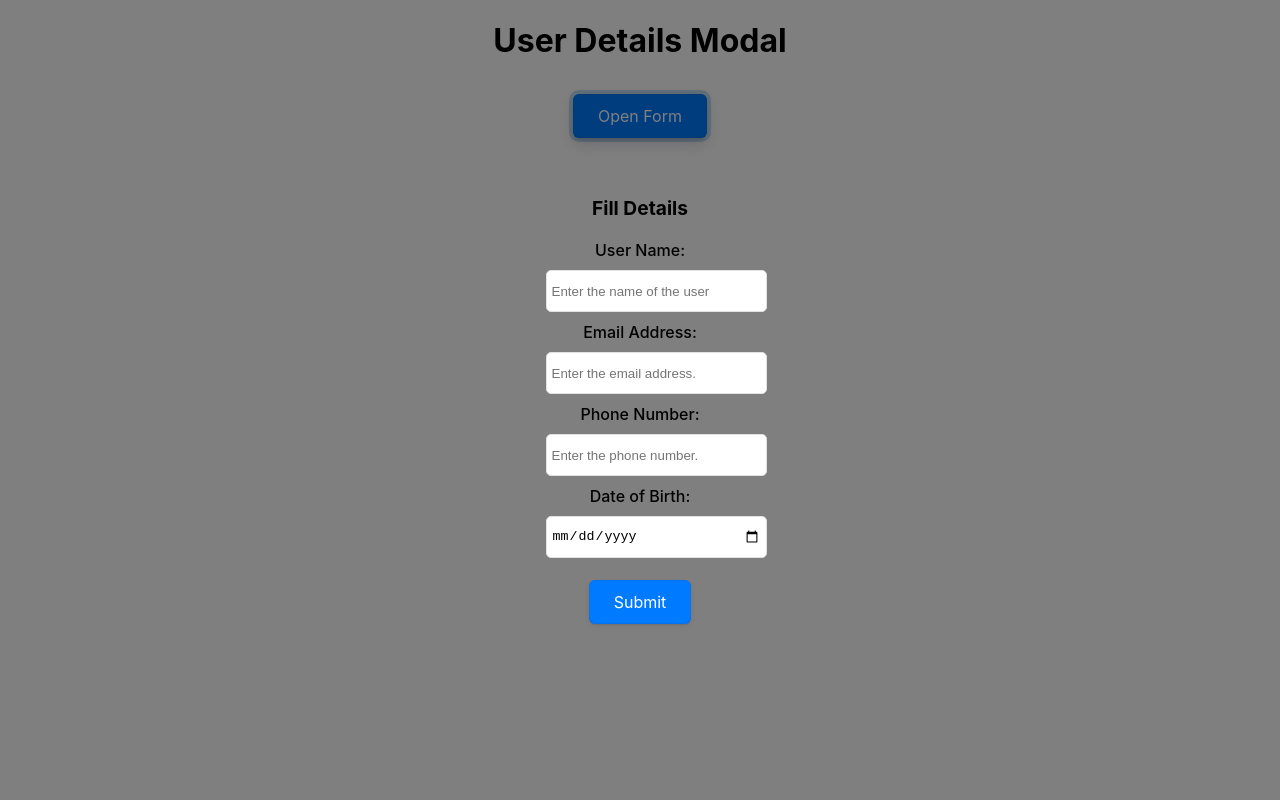
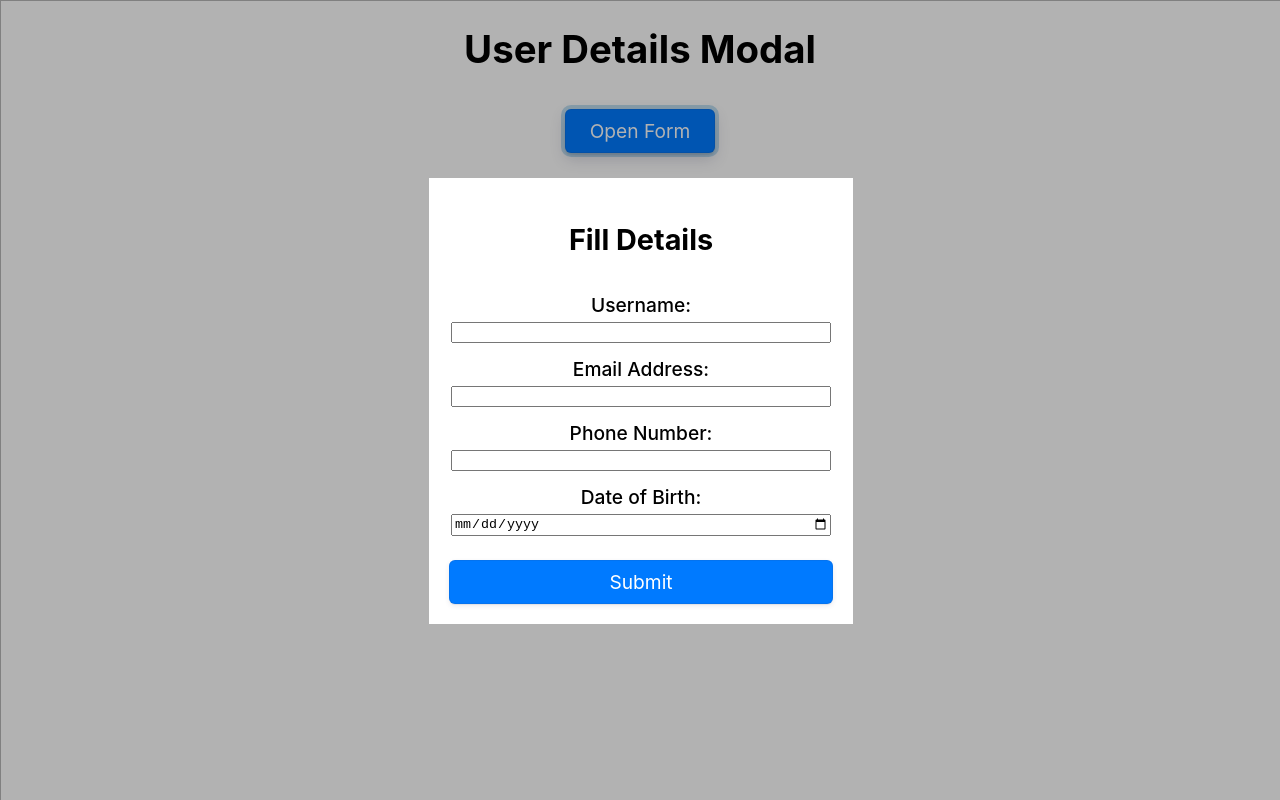
Before and after one commit to CoiferousYogi/xModal, a React (Create React App) app: page / in a window 1280 px wide. Both pictures are taken after a click on the button "Open Form". Built offline with nearby package versions, Linux system fonts and the light colour scheme.

Commit message:
Fixes with regards to assessment

```diff
--- a/src/App.css
+++ b/src/App.css
@@ -1,55 +1,51 @@
-.modalDiv {
-  display: flex;
-  justify-content: center;
-  align-items: center;
+.App {
+  text-align: center;
+  font-size: 1.2rem;
+  margin: 0;
+  padding: 0;
+}
+.modal {
+  width: 100%;
+  height: 100%;
+  z-index: -1;
+  background-color: white;
+  /* position: fixed; */
+}
+.modal-content {
+  border: 1px solid gray;
+  margin: 0 auto;
+  /* padding: 10px; */
+  background-color: rgba(0, 0, 0, 0.3);
+
+  width: 100%;
+  height: 100vh;
+  z-index: 10;
   position: fixed;
   top: 0;
-  left: 0;
-  right: 0;
-  bottom: 0;
-  background-color: rgba(0, 0, 0, 0.5);
+  display: grid;
+  place-items: center;
+}
+form {
+  background-color: white;
   padding: 20px;
+  display: flex;
+  flex-direction: column;
+  gap: 10px;
+  height: fit-content;
+  width: 30%;
+  margin: 0 auto;
+  /* position: fixed;
+  transform: translate(100%, 100%); */
+}
+.input-group {
+  display: flex;
+  flex-direction: column;
+  gap: 5px;
+  padding: 2px;
 }
 
-.modal-content {
-  background-color: white;
-  padding: 20px;
-  border-radius: 5px;
-  width: 100%;
-  max-width: 50vw;
-  max-height: 80vh;
-  overflow-y: auto;
-  box-shadow: 0 4px 8px rgba(0, 0, 0, 0.2);
-}
-
-h3 {
-  margin: 20px 20px 20px;
-  font-size: larger;
-}
-
-form > div > input {
-  width: 100%;
-  height: 30px;
-  margin: 10px;
-  border-radius: 5px;
-  border: 0.1em solid #e1e1e1;
-  padding: 5px;
-}
-
-form > div > label {
+.input-group > label {
   font-weight: 500;
-}
-
-/* Optional: Responsive adjustments */
-@media (max-width: 600px) {
-  .modal-content {
-    width: 100%; /* Ensures full width on small screens */
-    padding: 15px; /* Slightly reduced padding for smaller devices */
-  }
-}
-
-div {
-  text-align: center;
 }
 
 button {
--- a/src/App.js
+++ b/src/App.js
@@ -1,145 +1,66 @@
+//import logo from "./logo.svg";
+import "./App.css";
 import React, { useState } from "react";
-import "./App.css";
-
-const FormModal = () => {
+function App() {
   const [isOpen, setIsOpen] = useState(false);
-  const [formData, setFormData] = useState({
-    userName: "",
-    email: "",
-    phoneNumber: "",
-    dateOfBirth: "",
-  });
-
-  const handleChange = (e) => {
-    const { name, value } = e.target;
-    setFormData({ ...formData, [name]: value });
+  const clickHandler = () => {
+    setIsOpen(true);
   };
 
-  const handleSubmit = (e) => {
+  const closeHandler = (e) => {
+    console.log(e.target.className);
+    if (e.target.className === "modal-content") setIsOpen(false);
+  };
+
+  const submitHandler = (e) => {
     e.preventDefault();
-
-    const { userName, email, phoneNumber, dateOfBirth } = formData;
-
-    // checking if any field is empty
-    if (!userName) {
-      alert("Please enter a user name.");
-      return;
+    if (e.target.phoneNo.value.toString().length !== 10) {
+      alert("Invalid phone number. Please enter a 10-digit phone number.");
+    } else if (new Date(e.target.dob.value).getTime() > Date.now()) {
+      alert("Invalid date of birth. Date of birth cannot be in the future.");
+    } else {
+      e.target.username.value = "";
+      e.target.email.value = "";
+      e.target.phoneNo.value = "";
+      e.target.dob.value = "";
     }
-
-    if (!email) {
-      alert("Please enter an email address.");
-      return;
-    }
-
-    if (!phoneNumber) {
-      alert("Please enter a phone number.");
-      return;
-    }
-
-    if (!dateOfBirth) {
-      alert("Please enter a date of birth.");
-      return;
-    }
-
-    // checking the conditions of validity
-    if (!email.includes("@")) {
-      alert("Invalid email. Please check your email address.");
-      return;
-    }
-
-    if (phoneNumber.length !== 10 || isNaN(phoneNumber)) {
-      alert("**Invalid phone number. Please enter a 10-digit phone number.");
-      return;
-    }
-
-    if (new Date(dateOfBirth) > new Date()) {
-      alert(
-        "Invalid date of birth. The date of birth cannot exceed current date."
-      );
-      return;
-    }
-
-    // if all the validations pass, reset form and close the modal
-    setFormData({ userName: "", email: "", phoneNumber: "", dateOfBirth: "" });
-
-    setIsOpen(false);
+    console.log(e.target.dob.value);
   };
 
   return (
-    <div className="parentDiv">
-      <div className="headerDiv">
+    <div className="App">
+      <div className="modal">
         <h1>User Details Modal</h1>
-        <button className="formButton" onClick={() => setIsOpen(true)}>
-          Open Form
-        </button>
-      </div>
-      {isOpen && (
-        <div className="modalDiv" onClick={() => setIsOpen(false)}>
-          <div className="modalContent" onClick={(e) => e.stopPropagation()}>
-            <h3 className="modalHeader">Fill Details</h3>
-
-            <form onSubmit={handleSubmit} className="modalForm">
-              <div className="userNameDiv">
-                <label htmlFor="userName">User Name:</label>
-                <br />
-                <input
-                  type="text"
-                  id="username"
-                  name="userName"
-                  placeholder="Enter the name of the user"
-                  value={formData.userName}
-                  onChange={handleChange}
-                  required
-                ></input>
+        <button onClick={clickHandler}>Open Form</button>
+        {isOpen && (
+          <div className="modal-content" onClick={closeHandler}>
+            <form onSubmit={submitHandler}>
+              <h2>Fill Details</h2>
+              <div className="input-group">
+                <label htmlFor="username">Username: </label>
+                <input type="text" name="username" id="username" />
               </div>
-              <div className="emailDiv">
+              <div className="input-group">
                 <label htmlFor="email">Email Address:</label>
-                <br />
-                <input
-                  type="email"
-                  id="emailAddress"
-                  name="email"
-                  placeholder="Enter the email address."
-                  value={formData.email}
-                  onChange={handleChange}
-                  required
-                ></input>
+                <input type="email" name="email" id="email" required />
               </div>
-              <div className="phoneNumberDiv">
-                <label htmlFor="phoneNumber">Phone Number:</label>
-                <br />
-                <input
-                  type="text"
-                  id="phone"
-                  name="phoneNumber"
-                  placeholder="Enter the phone number."
-                  value={formData.phoneNumber}
-                  onChange={handleChange}
-                  required
-                ></input>
+              <div className="input-group">
+                <label htmlFor="phoneNo">Phone Number:</label>
+                <input type="number" name="phoneNo" id="phone" required />
               </div>
-              <div className="dobDiv">
-                <label htmlFor="dateOfBirth">Date of Birth:</label>
-                <br />
-                <input
-                  type="date"
-                  id="dob"
-                  name="dateOfBirth"
-                  placeholder="DD/MM/YYYY"
-                  value={formData.dateOfBirth}
-                  onChange={handleChange}
-                  required
-                ></input>
+              <div className="input-group">
+                <label htmlFor="dob">Date of Birth:</label>
+                <input type="date" name="dob" id="dob" />
               </div>
-              <button type="submit" className="submitButton">
+              <button type="submit" className="submit-button">
                 Submit
               </button>
             </form>
           </div>
-        </div>
-      )}
+        )}
+      </div>
     </div>
   );
-};
+}
 
-export default FormModal;
+export default App;
--- /dev/null
+++ b/src/fake.css
@@ -0,0 +1,57 @@
+.App {
+  text-align: center;
+  font-size: 1.2rem;
+  margin: 0;
+  padding: 0;
+}
+.modal {
+  width: 100%;
+  height: 100%;
+  z-index: -1;
+  background-color: white;
+  /* position: fixed; */
+}
+.modal-content {
+  border: 1px solid gray;
+  margin: 0 auto;
+  /* padding: 10px; */
+  background-color: rgba(0, 0, 0, 0.3);
+
+  width: 100%;
+  height: 100vh;
+  z-index: 10;
+  position: fixed;
+  top: 0;
+  display: grid;
+  place-items: center;
+}
+form {
+  background-color: white;
+  padding: 20px;
+  display: flex;
+  flex-direction: column;
+  gap: 10px;
+  height: fit-content;
+  width: 30%;
+  margin: 0 auto;
+  /* position: fixed;
+  transform: translate(100%, 100%); */
+}
+.input-group {
+  display: flex;
+  flex-direction: column;
+  gap: 5px;
+}
+button {
+  background-color: skyblue;
+  border: none;
+  padding: 10px 20px;
+  border-radius: 5px;
+  font-size: 1.5rem;
+  width: 30%;
+  margin: 0 auto;
+}
+
+input {
+  font-size: 1.2rem;
+}
```
Also changed, not shown: 1 other file (tests, documents, lock files or other folders).
